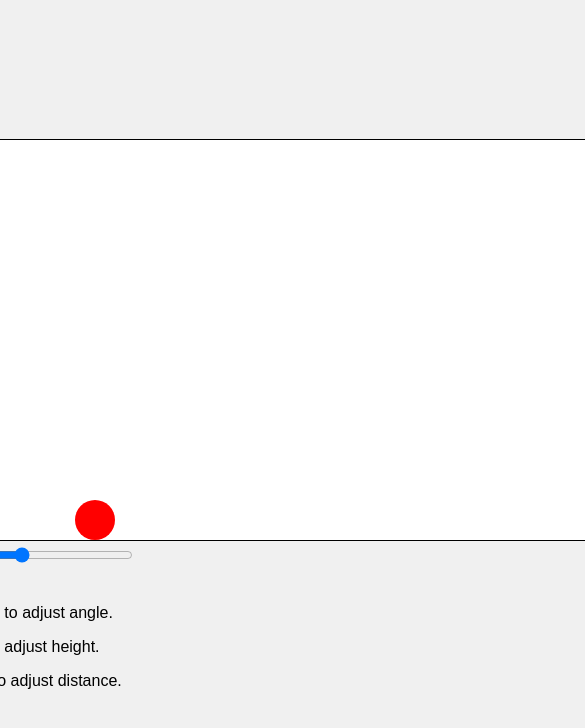
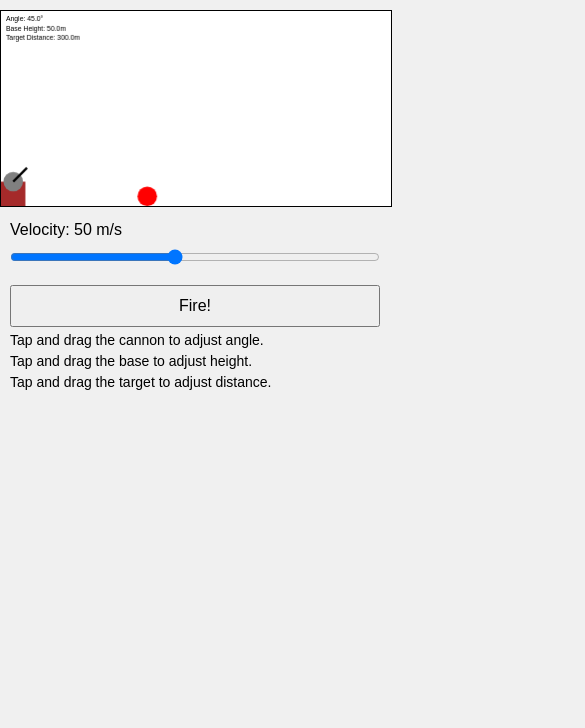
Before and after one commit to imradhe/KE-Learn-Games, a plain HTML site: page projectile-motion/index.html in a window 390 px wide. Shown: the whole page, 585 px wide, since content can reach past the window. Drawn offline with Linux system fonts and the light colour scheme.

Commit message:
Mobile responsive

```diff
--- a/projectile-motion/index.html
+++ b/projectile-motion/index.html
@@ -3,40 +3,62 @@
 <head>
     <meta charset="UTF-8">
     <meta name="viewport" content="width=device-width, initial-scale=1.0">
-    <title>Interactive Projectile Motion Simulation Game</title>
+    <title>Mobile-Responsive Projectile Motion Simulation Game</title>
     <style>
         body {
             font-family: Arial, sans-serif;
+            margin: 0;
+            padding: 0;
+            background-color: #f0f0f0;
             display: flex;
-            justify-content: center;
+            flex-direction: column;
             align-items: center;
-            height: 100vh;
-            margin: 0;
-            background-color: #f0f0f0;
+            min-height: 100vh;
+        }
+        #gameContainer {
+            width: 100%;
+            max-width: 800px;
+            margin: 10px auto;
         }
         #gameCanvas {
+            width: 100%;
+            height: auto;
             border: 1px solid #000;
             background-color: #fff;
-            cursor: pointer;
+            touch-action: none;
         }
         #controls {
-            margin-left: 20px;
+            width: 100%;
+            max-width: 800px;
+            padding: 10px;
+            box-sizing: border-box;
         }
         input[type="range"] {
-            width: 200px;
+            width: 100%;
+            margin: 10px 0;
+        }
+        button {
+            width: 100%;
+            padding: 10px;
+            font-size: 16px;
+            margin-top: 10px;
+        }
+        p {
+            margin: 5px 0;
+            font-size: 14px;
         }
     </style>
 </head>
 <body>
-    <div>
-        <canvas id="gameCanvas" width="800" height="400"></canvas>
+    <div id="gameContainer">
+        <canvas id="gameCanvas"></canvas>
         <div id="controls">
             <label for="velocitySlider">Velocity: <span id="velocityValue">50</span> m/s</label>
-            <input type="range" id="velocitySlider" min="10" max="100" value="50"><br>
+            <input type="range" id="velocitySlider" min="10" max="100" value="50">
             <button id="fireButton">Fire!</button>
-            <p>Click and drag the cannon to adjust angle.</p>
-            <p>Click and drag the base to adjust height.</p>
-            <p>Click and drag the target to adjust distance.</p>
+            <p>Tap and drag the cannon to adjust angle.</p>
+            <p>Tap and drag the base to adjust height.</p>
+            <p>Tap and drag the target to adjust distance.</p>
         </div>
     </div>
 
@@ -58,6 +80,13 @@
         let isDragging = false;
         let dragTarget = null;
 
+        // Set canvas size
+        function resizeCanvas() {
+            canvas.width = canvas.offsetWidth;
+            canvas.height = canvas.width / 2;
+            drawScene();
+        }
+
         function updateVelocityValue() {
             document.getElementById('velocityValue').textContent = velocity;
         }
@@ -65,44 +94,47 @@
         function drawScene() {
             ctx.clearRect(0, 0, canvas.width, canvas.height);
 
+            const scale = canvas.width / 800;
+
             // Draw base
             ctx.fillStyle = 'brown';
-            ctx.fillRect(0, canvas.height - baseHeight, 50, baseHeight);
+            ctx.fillRect(0, canvas.height - baseHeight * scale, 50 * scale, baseHeight * scale);
 
             // Draw cannon
             ctx.fillStyle = 'gray';
             ctx.beginPath();
-            ctx.arc(25, canvas.height - baseHeight, 20, 0, Math.PI * 2);
+            ctx.arc(25 * scale, canvas.height - baseHeight * scale, 20 * scale, 0, Math.PI * 2);
             ctx.fill();
 
             // Draw cannon barrel
             ctx.strokeStyle = 'black';
-            ctx.lineWidth = 5;
+            ctx.lineWidth = 5 * scale;
             ctx.beginPath();
-            ctx.moveTo(25, canvas.height - baseHeight);
-            ctx.lineTo(25 + Math.cos((90 - angle) * Math.PI / 180) * 40, canvas.height - baseHeight - Math.sin((90 - angle) * Math.PI / 180) * 40);
+            ctx.moveTo(25 * scale, canvas.height - baseHeight * scale);
+            ctx.lineTo(25 * scale + Math.cos((90 - angle) * Math.PI / 180) * 40 * scale,
+                       canvas.height - baseHeight * scale - Math.sin((90 - angle) * Math.PI / 180) * 40 * scale);
             ctx.stroke();
 
             // Draw target
             ctx.fillStyle = 'red';
             ctx.beginPath();
-            ctx.arc(targetDistance, canvas.height - 20, 20, 0, Math.PI * 2);
+            ctx.arc(targetDistance * scale, canvas.height - 20 * scale, 20 * scale, 0, Math.PI * 2);
             ctx.fill();
 
             // Draw projectile
             if (animationId) {
                 ctx.fillStyle = 'black';
                 ctx.beginPath();
-                ctx.arc(projectileX, canvas.height - projectileY, 5, 0, Math.PI * 2);
+                ctx.arc(projectileX * scale, canvas.height - projectileY * scale, 5 * scale, 0, Math.PI * 2);
                 ctx.fill();
             }
 
             // Draw labels
             ctx.fillStyle = 'black';
-            ctx.font = '14px Arial';
-            ctx.fillText(`Angle: ${angle.toFixed(1)}°`, 10, 20);
-            ctx.fillText(`Base Height: ${baseHeight.toFixed(1)}m`, 10, 40);
-            ctx.fillText(`Target Distance: ${targetDistance.toFixed(1)}m`, 10, 60);
+            ctx.font = `${14 * scale}px Arial`;
+            ctx.fillText(`Angle: ${angle.toFixed(1)}°`, 10 * scale, 20 * scale);
+            ctx.fillText(`Base Height: ${baseHeight.toFixed(1)}m`, 10 * scale, 40 * scale);
+            ctx.fillText(`Target Distance: ${targetDistance.toFixed(1)}m`, 10 * scale, 60 * scale);
         }
 
         function updateProjectile() {
@@ -112,7 +144,7 @@
             projectileX = velocity * Math.cos(radianAngle) * time;
             projectileY = baseHeight + (velocity * Math.sin(radianAngle) * time) - (0.5 * g * time * time);
 
-            if (projectileY < 0 || projectileX > canvas.width) {
+            if (projectileY < 0 || projectileX > 800) {
                 cancelAnimationFrame(animationId);
                 animationId = null;
                 checkHit();
@@ -143,39 +175,45 @@
             updateProjectile();
         }
 
-        function handleMouseDown(e) {
+        function handleStart(e) {
+            e.preventDefault();
             const rect = canvas.getBoundingClientRect();
-            const mouseX = e.clientX - rect.left;
-            const mouseY = e.clientY - rect.top;
+            const scale = 800 / canvas.width;
+            const touch = e.touches ? e.touches[0] : e;
+            const mouseX = (touch.clientX - rect.left) * scale;
+            const mouseY = (touch.clientY - rect.top) * scale;
 
-            if (Math.sqrt(Math.pow(mouseX - 25, 2) + Math.pow(mouseY - (canvas.height - baseHeight), 2)) < 20) {
+            if (Math.sqrt(Math.pow(mouseX - 25, 2) + Math.pow(mouseY - (400 - baseHeight), 2)) < 20) {
                 isDragging = true;
                 dragTarget = 'cannon';
-            } else if (mouseX < 50 && mouseY > canvas.height - baseHeight) {
+            } else if (mouseX < 50 && mouseY > 400 - baseHeight) {
                 isDragging = true;
                 dragTarget = 'base';
-            } else if (Math.sqrt(Math.pow(mouseX - targetDistance, 2) + Math.pow(mouseY - (canvas.height - 20), 2)) < 20) {
+            } else if (Math.sqrt(Math.pow(mouseX - targetDistance, 2) + Math.pow(mouseY - (400 - 20), 2)) < 20) {
                 isDragging = true;
                 dragTarget = 'target';
             }
         }
 
-        function handleMouseMove(e) {
+        function handleMove(e) {
+            e.preventDefault();
             if (!isDragging) return;
 
             const rect = canvas.getBoundingClientRect();
-            const mouseX = e.clientX - rect.left;
-            const mouseY = e.clientY - rect.top;
+            const scale = 800 / canvas.width;
+            const touch = e.touches ? e.touches[0] : e;
+            const mouseX = (touch.clientX - rect.left) * scale;
+            const mouseY = (touch.clientY - rect.top) * scale;
 
             switch (dragTarget) {
                 case 'cannon':
                     const dx = mouseX - 25;
-                    const dy = (canvas.height - baseHeight) - mouseY;
+                    const dy = (400 - baseHeight) - mouseY;
                     angle = Math.atan2(dy, dx) * 180 / Math.PI;
                     angle = Math.max(0, Math.min(90, angle));
                     break;
                 case 'base':
-                    baseHeight = canvas.height - mouseY;
+                    baseHeight = 400 - mouseY;
                     baseHeight = Math.max(10, Math.min(200, baseHeight));
                     break;
                 case 'target':
@@ -187,7 +225,7 @@
             drawScene();
         }
 
-        function handleMouseUp() {
+        function handleEnd() {
             isDragging = false;
             dragTarget = null;
         }
@@ -199,11 +237,20 @@
 
         fireButton.addEventListener('click', fireProjectile);
 
-        canvas.addEventListener('mousedown', handleMouseDown);
-        canvas.addEventListener('mousemove', handleMouseMove);
-        canvas.addEventListener('mouseup', handleMouseUp);
-        canvas.addEventListener('mouseleave', handleMouseUp);
+        // Mouse events
+        canvas.addEventListener('mousedown', handleStart);
+        canvas.addEventListener('mousemove', handleMove);
+        canvas.addEventListener('mouseup', handleEnd);
+        canvas.addEventListener('mouseleave', handleEnd);
 
+        // Touch events
+        canvas.addEventListener('touchstart', handleStart);
+        canvas.addEventListener('touchmove', handleMove);
+        canvas.addEventListener('touchend', handleEnd);
+        canvas.addEventListener('touchcancel', handleEnd);
+
+        window.addEventListener('resize', resizeCanvas);
+        resizeCanvas();
         updateVelocityValue();
         drawScene();
     </script>
```
